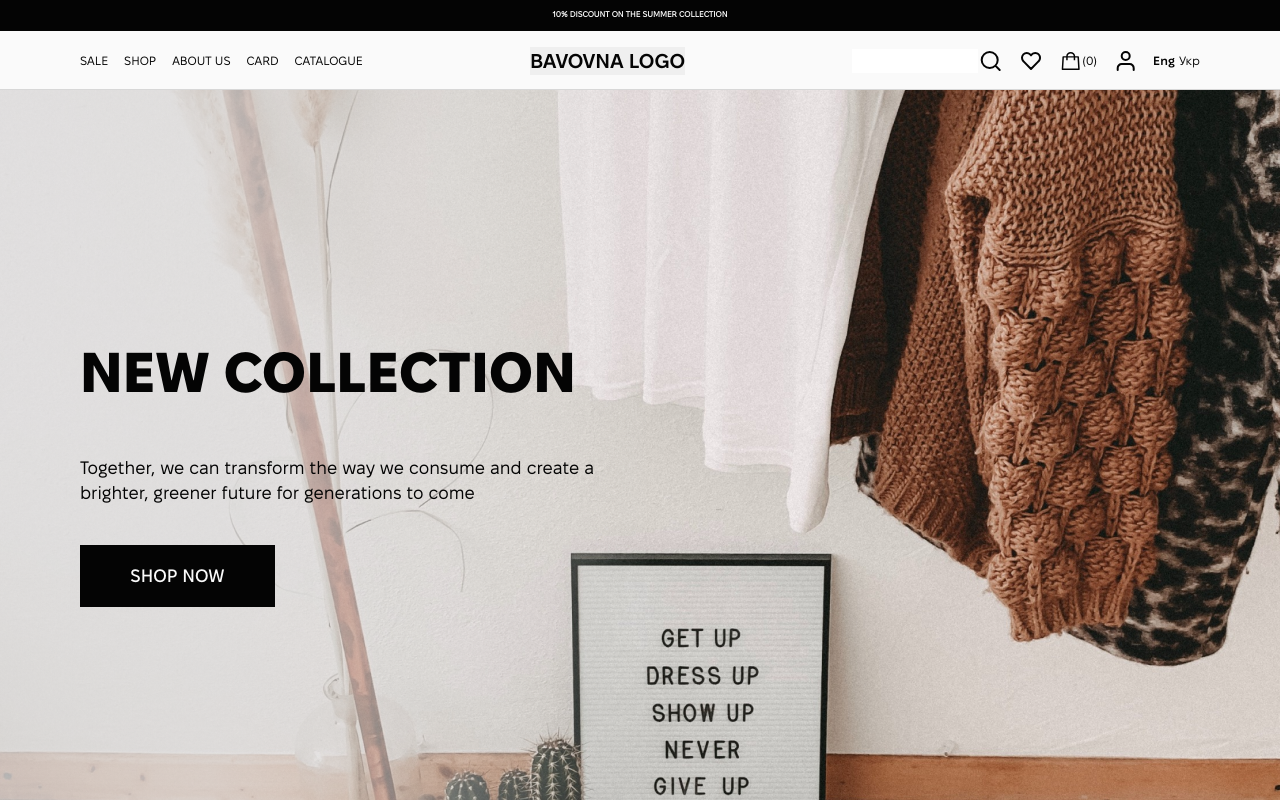
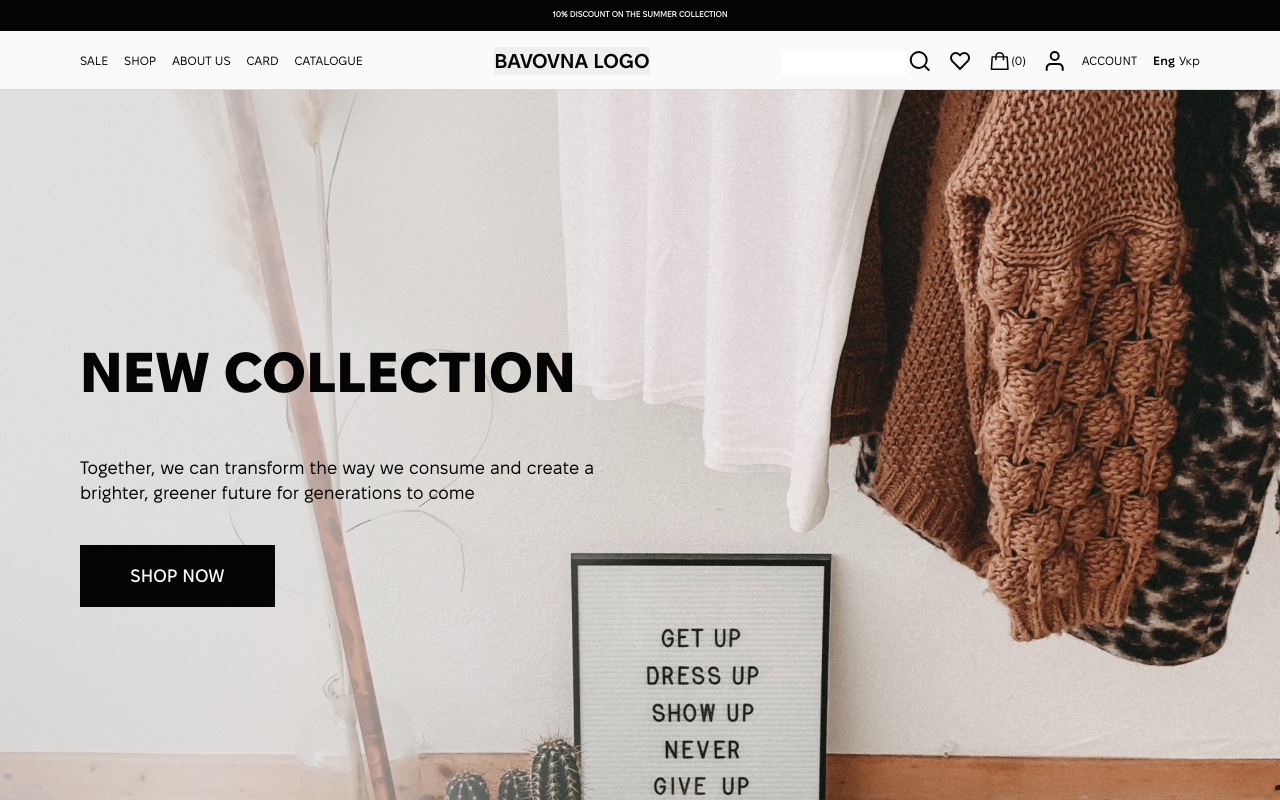
Before and after one commit to rokokos97/Bavovna, a React (Create React App) app: page / in a window 1280 px wide. Shown: the top 800 px of the page. Built offline with nearby package versions, Linux system fonts and the light colour scheme; no server answers.

Commit message:
client:Header:refactor language buttons

```diff
--- a/src/components/header/Header.jsx
+++ b/src/components/header/Header.jsx
@@ -59,8 +59,8 @@ const Header = () => {
           </Link>
           <Link to='/login'>
             <AccountIcon />
-            <span>{isLoggedIn && user ? user.name : ''}</span>
           </Link>
+          <span>{isLoggedIn && user ? user.name : 'ACCOUNT'}</span>
           <div className={styles.headerLang}>
             <button className={styles.eng}>
               <span>
```
